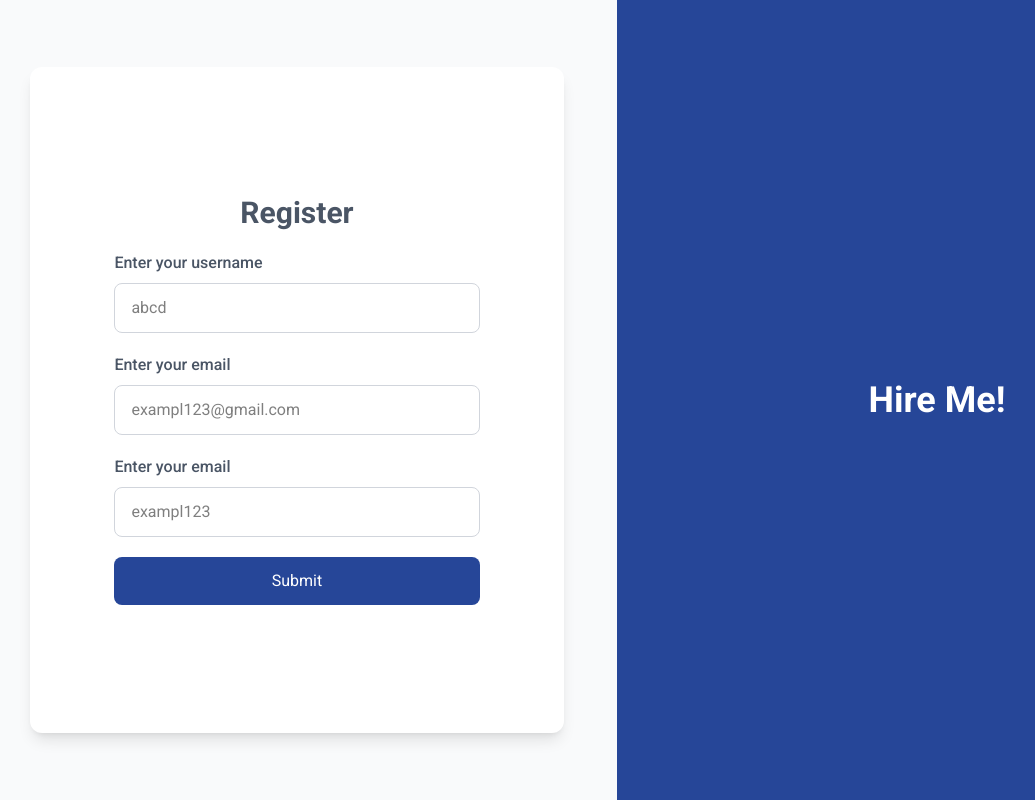
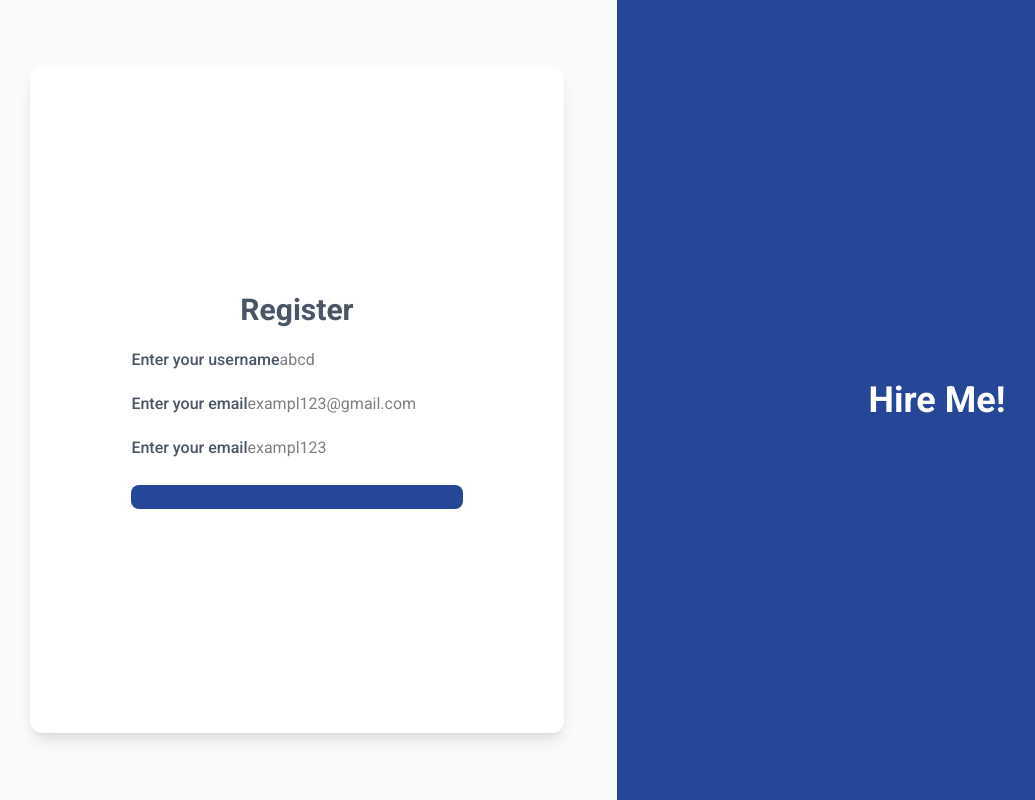
Before and after one commit to RAHULTHAPLIYAL8/HireMe, a React (Vite) app: page /register in a window 1280 px wide. Shown: the whole page, without its empty margins (23-1058 px from the left). Built offline with nearby package versions, Linux system fonts and the light colour scheme.

Commit message:
correct some api header :

```diff
--- a/src/api/axios.js
+++ b/src/api/axios.js
@@ -1,8 +1,8 @@
 import axios from "axios";
 
 const axiosInstance = axios.create({
-  baseURL: "http://localhost:8000/api",
-  timeout: 10000,
+  baseURL: "http://localhost:8000/api/",
+  // timeout: 10000,
   headers: {
     "Content-Type": "application/json",
   },
--- a/src/components/Login.jsx
+++ b/src/components/Login.jsx
@@ -7,8 +7,9 @@ const Login = () => {
 
   let [state, setState] = useState({ email: "", password: "" });
 
-  let loginSet=()=>{
-    axiosInstance("/login",{
+  let loginSet=(e)=>{
+    e.preventDefault();
+    axiosInstance.post("/userlogin/",{
       email:state.email,
       password:state.password
     }).then((data)=>
@@ -38,23 +39,23 @@ const Login = () => {
             Login
           </h2>
 
-          <form className="space-y-5">
+          <form    onSubmit={loginSet} className="space-y-5">
 
             <div>
               <label htmlFor="username" className="text-md font-medium  text-gray-600">
                 Enter your email
               </label>
-              <Input id="username" type="text" name="email" onChange={valueChange} value={state.email} placeholder="example123@gmail.com"/>
+              <input id="username" type="text" name="email" onChange={valueChange} value={state.email} placeholder="example123@gmail.com"/>
             </div>
 
             <div>
               <label htmlFor="password" className="text-md font-medium  text-gray-600">
                 Enter your password
               </label>
-              <Input id="password" type="password" name="password" onChange={valueChange} value={state.password} placeholder="Enter password"/>
+              <input id="password" type="password" name="password" onChange={valueChange} value={state.password} placeholder="Enter password"/>
             </div>
 
-           <Button  onSubmit={loginSet} name={"Submit"} width={"100%"} />
+           <Button   name={"Submit"} width={"100%"} />
 
           </form>
 
--- a/src/components/Register.jsx
+++ b/src/components/Register.jsx
@@ -5,14 +5,20 @@ import axiosInstance from "../api/axios";
 
 const Register = () => {
 
-  const [state,setState]=useState({email:"",password:"",username:""});
 
-  const Registerapi=()=>
+
+  const [state,setState]=useState({email:"",password:"",username:"",first_name:"",last_name:""});
+
+  const Registerapi=(e)=>
   {
-  axiosInstance.post("/register", {
+   e.preventDefault();
+  axiosInstance.post("/register/", {
   email: state.email,
   password: state.password,
-  username: state.username
+  username: state.username,
+  first_name:state.first_name,
+  last_name:state.last_name,
+  userType:"normal"
 }).then((data)=>{
   console.log(data)
 }).catch((err)=>
@@ -38,7 +44,7 @@ const Register = () => {
         Register
       </h2>
 
-      <form className="space-y-5">
+      <form  className="space-y-5" onSubmit={Registerapi}>
         <div>
           <label
             htmlFor="username"
@@ -46,7 +52,7 @@ const Register = () => {
           >
             Enter your username
           </label>
-          <Input id="username" name="username" onChange={changeState} value={state.username} type="text" placeholder="abcd" />
+          <input id="username" name="username" onChange={changeState} value={state.username} type="text" placeholder="abcd" />
         </div>
 
         <div>
@@ -56,7 +62,7 @@ const Register = () => {
           >
             Enter your email
           </label>
-          <Input id="email" name="email" onChange={changeState} value={state.email} type="email" placeholder="exampl123@gmail.com" />
+          <input id="email" name="email" onChange={changeState} value={state.email} type="email" placeholder="exampl123@gmail.com" />
         </div>
 
          <div>
@@ -66,11 +72,11 @@ const Register = () => {
           >
             Enter your email
           </label>
-          <Input id="password" name="password" onChange={changeState} value={state.password} type="passwrod" placeholder="exampl123" />
+          <input id="password" name="password" onChange={changeState} value={state.password} type="password" placeholder="exampl123" />
         </div>
 
-        <Button name={"Submit"} width={"100%"} />
-      </form>
+        <Button  width={"100%"} />
+       </form>
     </div>
   );
 };
```
